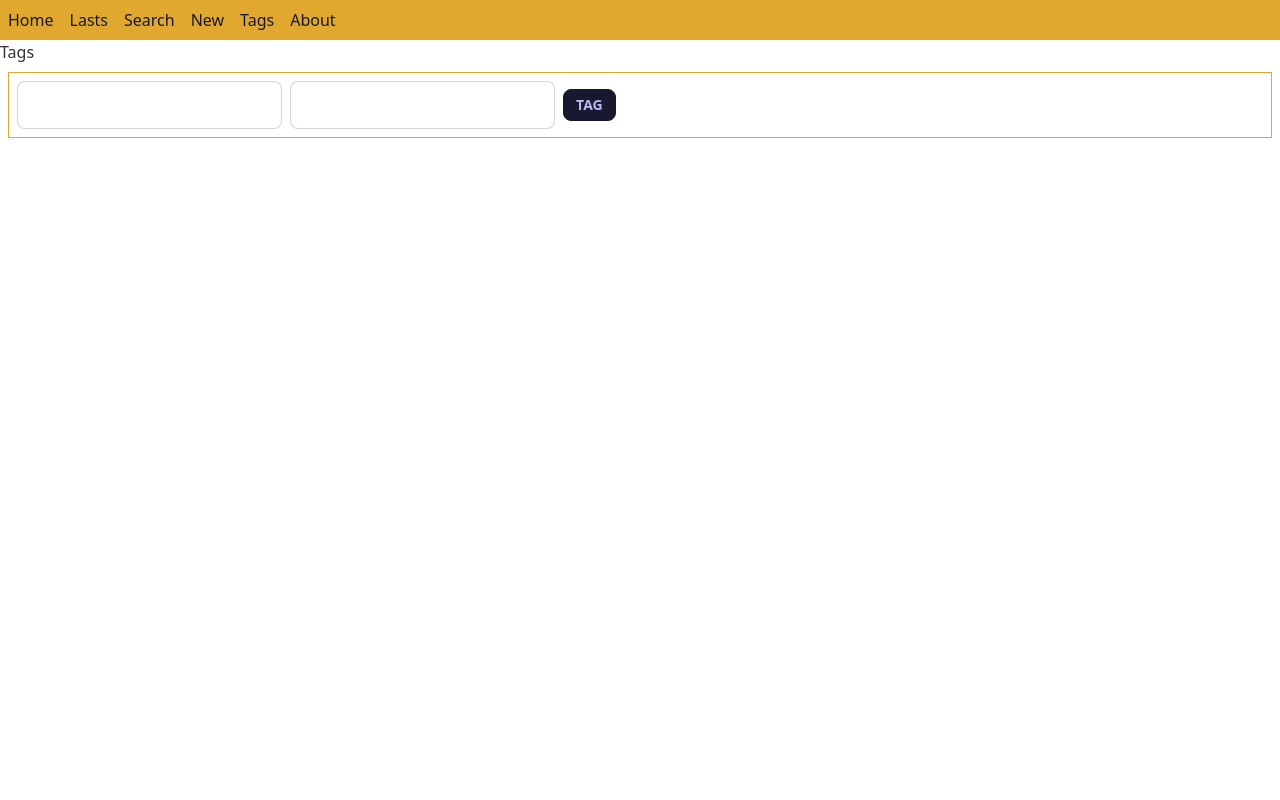
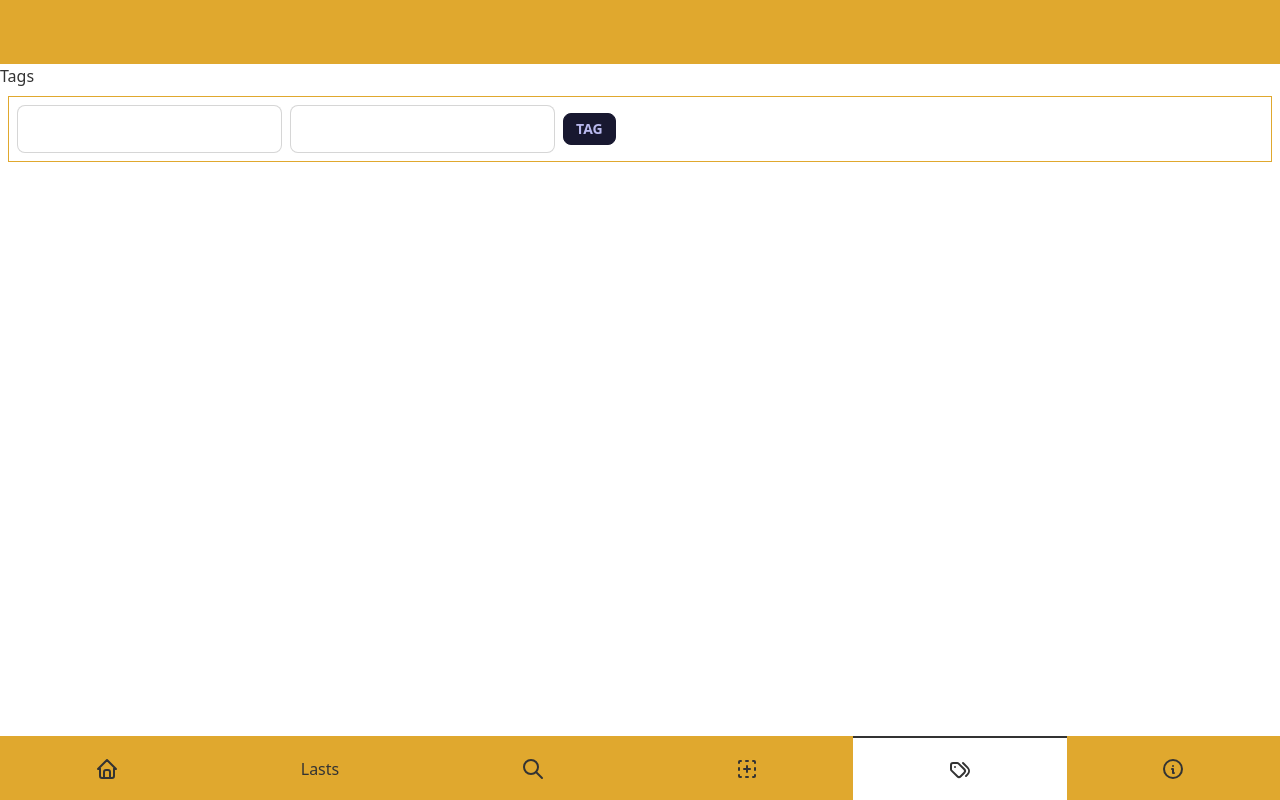
Before and after one commit to odjhey/progressive-overload-is-the-name-of-the-game, a React (Vite) app: page /tags in a window 1280 px wide. Built offline with nearby package versions, Linux system fonts and the light colour scheme.

Commit message:
feat: move to using btm-nav

```diff
--- a/package.json
+++ b/package.json
@@ -11,6 +11,7 @@
     "prepare": "husky install"
   },
   "dependencies": {
+    "@tabler/icons-react": "^2.19.0",
     "daisyui": "^2.51.6",
     "localforage": "^1.10.0",
     "react": "^18.2.0",
@@ -31,12 +32,12 @@
     "eslint-plugin-prettier": "^4.2.1",
     "eslint-plugin-react-hooks": "^4.6.0",
     "eslint-plugin-react-refresh": "^0.3.4",
+    "husky": "^8.0.0",
     "postcss": "^8.4.23",
     "prettier": "^2.8.8",
     "tailwindcss": "^3.3.2",
     "typescript": "^5.0.2",
     "vite": "^4.3.2",
-    "vite-plugin-pwa": "^0.14.7",
-    "husky": "^8.0.0"
+    "vite-plugin-pwa": "^0.14.7"
   }
 }
--- a/src/layouts/Nav.tsx
+++ b/src/layouts/Nav.tsx
@@ -1,35 +1,56 @@
 import { PropsWithChildren } from 'react'
-import { Link } from 'react-router-dom'
+import { NavLink } from 'react-router-dom'
+import {
+  IconHome,
+  IconSearch,
+  IconNewSection,
+  IconTags,
+  IconInfoCircle,
+} from '@tabler/icons-react'
 
 export default function Nav({ children }: PropsWithChildren) {
   return (
     <>
-      <div>
-        <nav>
-          <ol className="flex gap-4 p-2 bg-primary">
-            <li className="text-primary-content">
-              <Link to="/">Home</Link>
-            </li>
-            <li className="text-primary-content">
-              <Link to="/latest">Lasts</Link>
-            </li>
-            <li className="text-primary-content">
-              <Link to="/search">Search</Link>
-            </li>
-            <li className="text-primary-content">
-              <Link to="/new">New</Link>
-            </li>
-            <li className="text-primary-content">
-              <Link to="/tags">Tags</Link>
-            </li>
-            <li className="text-primary-content">
-              <Link to="/about">About</Link>
-            </li>
-          </ol>
-        </nav>
-      </div>
-
-      {children}
+      <nav className="navbar bg-primary"></nav>
+      <div className="pb-10">{children}</div>
+      <nav className="btm-nav bg-primary">
+        <NavLink
+          className={({ isActive }) => (isActive ? 'active' : '')}
+          to="/"
+        >
+          <IconHome></IconHome>
+        </NavLink>
+        <NavLink
+          to="/latest"
+          className={({ isActive }) => (isActive ? 'active' : '')}
+        >
+          Lasts
+        </NavLink>
+        <NavLink
+          to="/search"
+          className={({ isActive }) => (isActive ? 'active' : '')}
+        >
+          <IconSearch></IconSearch>
+        </NavLink>
+        <NavLink
+          to="/new"
+          className={({ isActive }) => (isActive ? 'active' : '')}
+        >
+          <IconNewSection></IconNewSection>
+        </NavLink>
+        <NavLink
+          to="/tags"
+          className={({ isActive }) => (isActive ? 'active' : '')}
+        >
+          <IconTags></IconTags>
+        </NavLink>
+        <NavLink
+          to="/about"
+          className={({ isActive }) => (isActive ? 'active' : '')}
+        >
+          <IconInfoCircle></IconInfoCircle>
+        </NavLink>
+      </nav>
     </>
   )
 }
```
Also changed, not shown: 1 other file (tests, documents, lock files or other folders).
